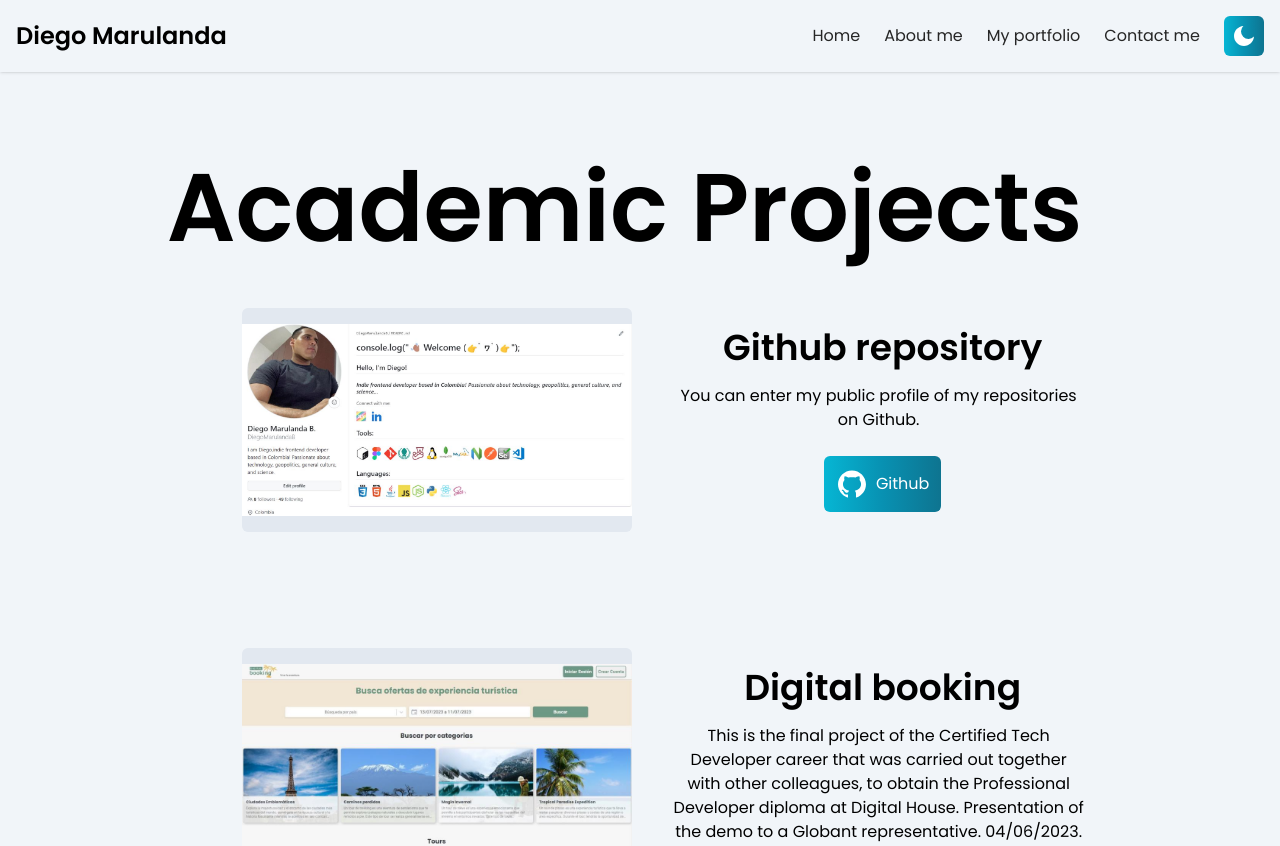
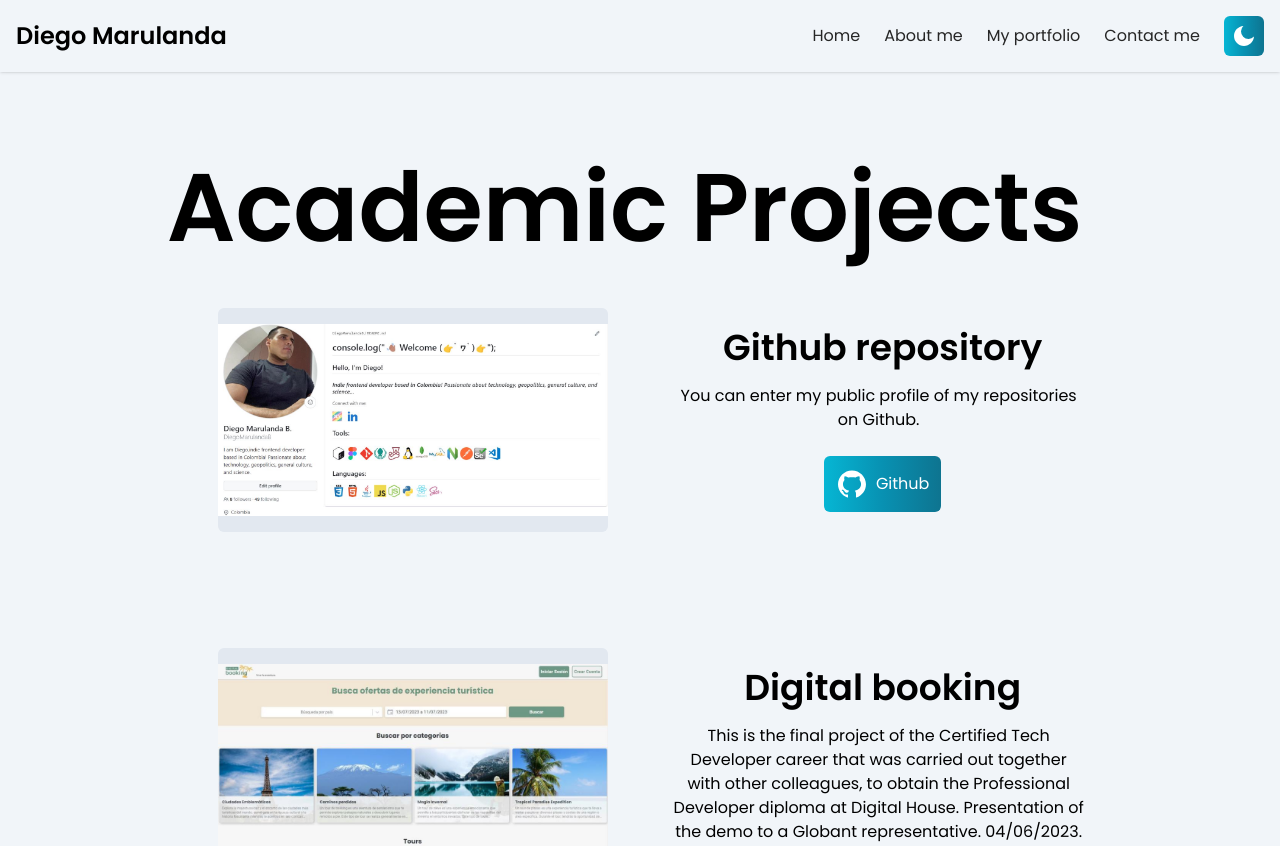
Before and after one commit to DiegoMarulandaB/Portfolio, a Next.js app: page /academicprojects in a window 1280 px wide. Shown: the top 846 px of the page. Built offline with nearby package versions, Linux system fonts and the light colour scheme.

Commit message:
add new measures to projects_personal_projects

```diff
--- a/src/app/academicprojects/page.tsx
+++ b/src/app/academicprojects/page.tsx
@@ -77,7 +77,7 @@ const Projects: React.FC = () => {
                       alt="img projects"
                       width={390}
                       height={390}
-                      className=" rounded-md bg-slate-200 dark:bg-slate-600  px-18 py-4 ml-auto md:mt-1 mx-2 "
+                      className=" rounded-md bg-slate-200 dark:bg-slate-600  px-18 py-4 ml-auto md:mt-1 mx-8 "
                     />
                   </Link>
                 </div>
```
